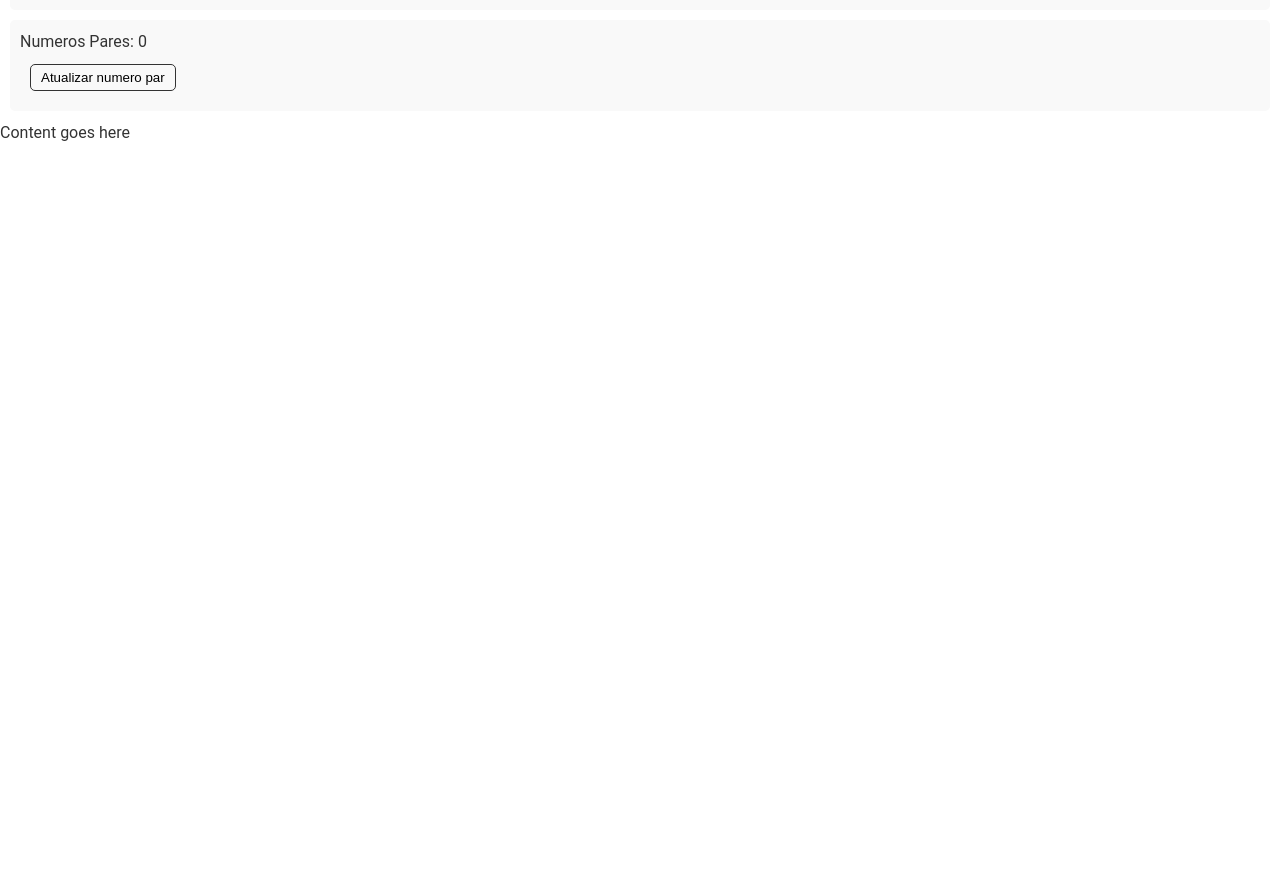
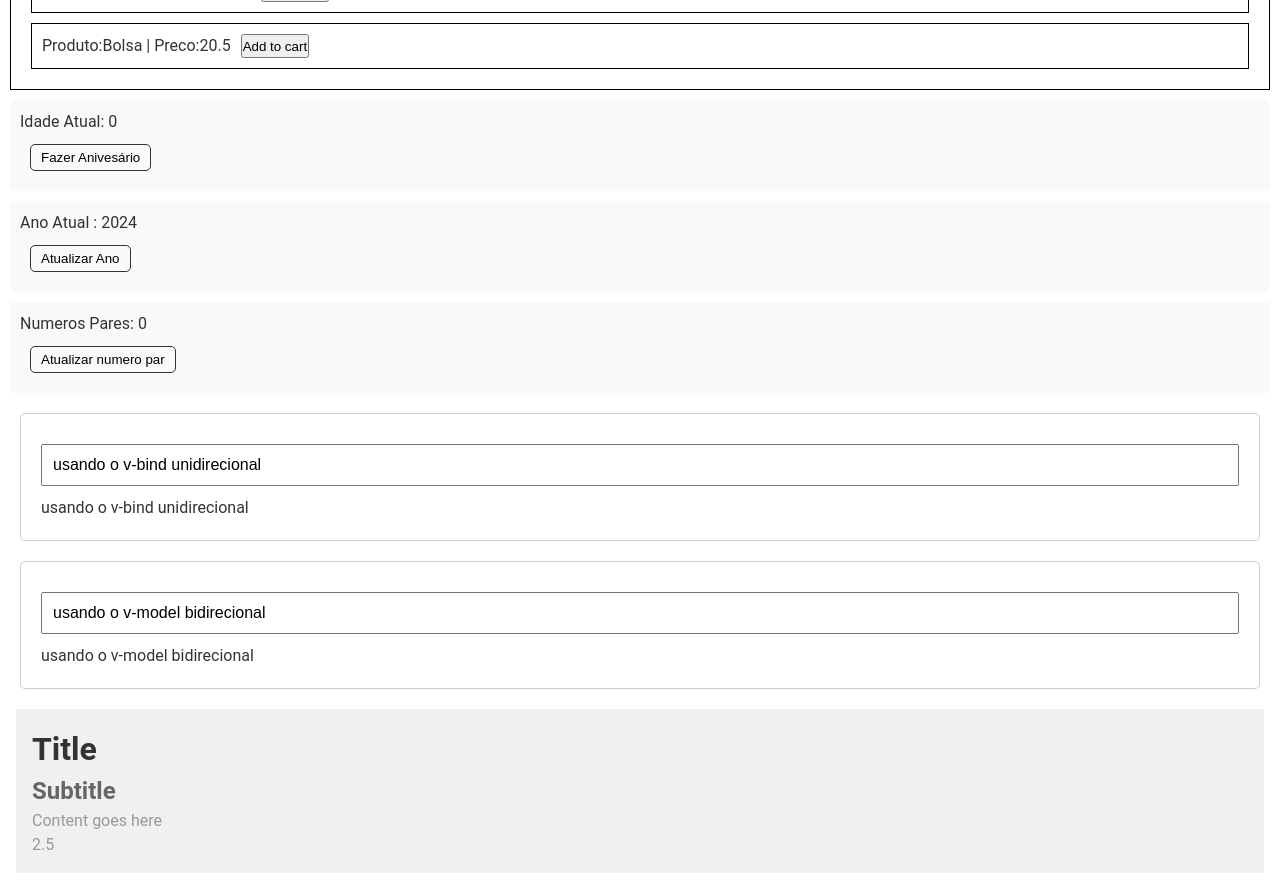
Before and after one commit to SrLuc/Vuejs, a Vue app in the folder vue-project/: page / in a window 1280 px wide. Shown: the part 260-1149 px from the top of the page. Before the commit the page ends 800 px from the top, so only its background shows below. Built offline with nearby package versions, Linux system fonts and the light colour scheme.

Commit message:
adding events emits and recivers

```diff
--- a/vue-project/src/App.vue
+++ b/vue-project/src/App.vue
@@ -1,14 +1,24 @@
 <script setup>
-import Header from './components/Header.vue'
-import Reactives from './components/Reactives.vue';
+import Header from "./components/Header.vue";
+import Reactives from "./components/Reactives.vue";
+import Biding from "./components/Biding.vue";
+import Props from "./components/Props.vue";
+import ReciveE from "./components/ReciveE.vue";
 </script>
 
 <template>
-    <Header />
-    <main>
-        <Reactives />
-        <p>Content goes here</p>
-    </main>
+  <Header />
+  <main>
+    <ReciveE />
+    <Reactives />
+    <Biding />
+    <Props
+      title="Title"
+      subtitle="Subtitle"
+      content="Content goes here"
+      :price="2.5"
+    />
+  </main>
 </template>
 
 <style scoped></style>
--- /dev/null
+++ b/vue-project/src/components/Biding.vue
@@ -0,0 +1,34 @@
+<script setup>
+import { ref } from 'vue';
+
+const valor = ref("usando o v-bind unidirecional")
+const novovalor = ref("usando o v-model bidirecional")
+
+</script>
+
+<template>
+  <div>
+    <input type="text" :value="valor">
+    <p> {{ valor }} </p>
+  </div>
+  <div>
+    <input type="text" v-model="novovalor">
+    <p> {{ novovalor }} </p>
+  </div>
+</template>
+
+<style scoped>
+div {
+  margin: 20px;
+  padding: 20px;
+  border: 1px solid #ccc;
+  border-radius: 5px;
+}
+
+input {
+  width: 100%;
+  padding: 10px;
+  font-size: 16px;
+  margin: 10px 0;
+}
+</style>
--- /dev/null
+++ b/vue-project/src/components/EmitE.vue
@@ -0,0 +1,32 @@
+<script setup>
+import { defineProps } from "vue";
+import { ref, defineEmits } from "vue";
+
+const props = defineProps({
+  produto: String,
+  preco: Number,
+});
+
+const emit = defineEmits(["updatevalue"]);
+
+function addtocart() {
+  emit("updatevalue", props.preco);
+}
+</script>
+
+<template>
+  <div>
+    <p>Produto:{{ props.produto }} | Preco:{{ props.preco }}</p>
+    <button @click="addtocart">Add to cart</button>
+  </div>
+</template>
+
+<style scoped>
+div {
+  border: 1px solid #000;
+  padding: 10px;
+  margin: 10px;
+  display: flex;
+  gap: 10px;
+}
+</style>
--- /dev/null
+++ b/vue-project/src/components/Props.vue
@@ -0,0 +1,38 @@
+<script setup>
+import { defineProps } from 'vue';
+
+defineProps({
+    title: String,
+    subtitle: String,
+    content: String,
+    price: Number,
+})
+</script>
+
+<template>
+    <div>
+        <h1>{{ title }}</h1>
+        <h2>{{ subtitle }}</h2>
+        <p>{{ content }}</p>
+        <p>{{ price }}</p>
+    </div>
+</template>
+
+<style scoped>
+div {
+    background-color: #f0f0f0;
+    padding: 1rem;
+    margin: 1rem;
+}
+
+h1 {
+    color: #333;
+}
+
+h2 {
+    color: #666;
+}
+
+p {
+    color: #999;
+}</style>
--- /dev/null
+++ b/vue-project/src/components/ReciveE.vue
@@ -0,0 +1,29 @@
+<script setup>
+import { ref } from "vue";
+import EmitE from "./EmitE.vue";
+
+const total = ref(0);
+
+function updatecarvalue(p) {
+  const valortotal = total.value + p;
+  total.value = +valortotal;
+}
+</script>
+
+<template>
+  <div>
+    <h1>Carrinho</h1>
+    <p>Valor do Carrinho R$:{{ total }}</p>
+    <EmitE produto="Caneta" :preco="2.5" @updatevalue="updatecarvalue" />
+    <EmitE produto="Caderno" :preco="10.5" @updatevalue="updatecarvalue" />
+    <EmitE produto="Bolsa" :preco="20.5" @updatevalue="updatecarvalue" />
+  </div>
+</template>
+
+<style scoped>
+div {
+  border: 1px solid #000;
+  padding: 10px;
+  margin: 10px;
+}
+</style>
```
